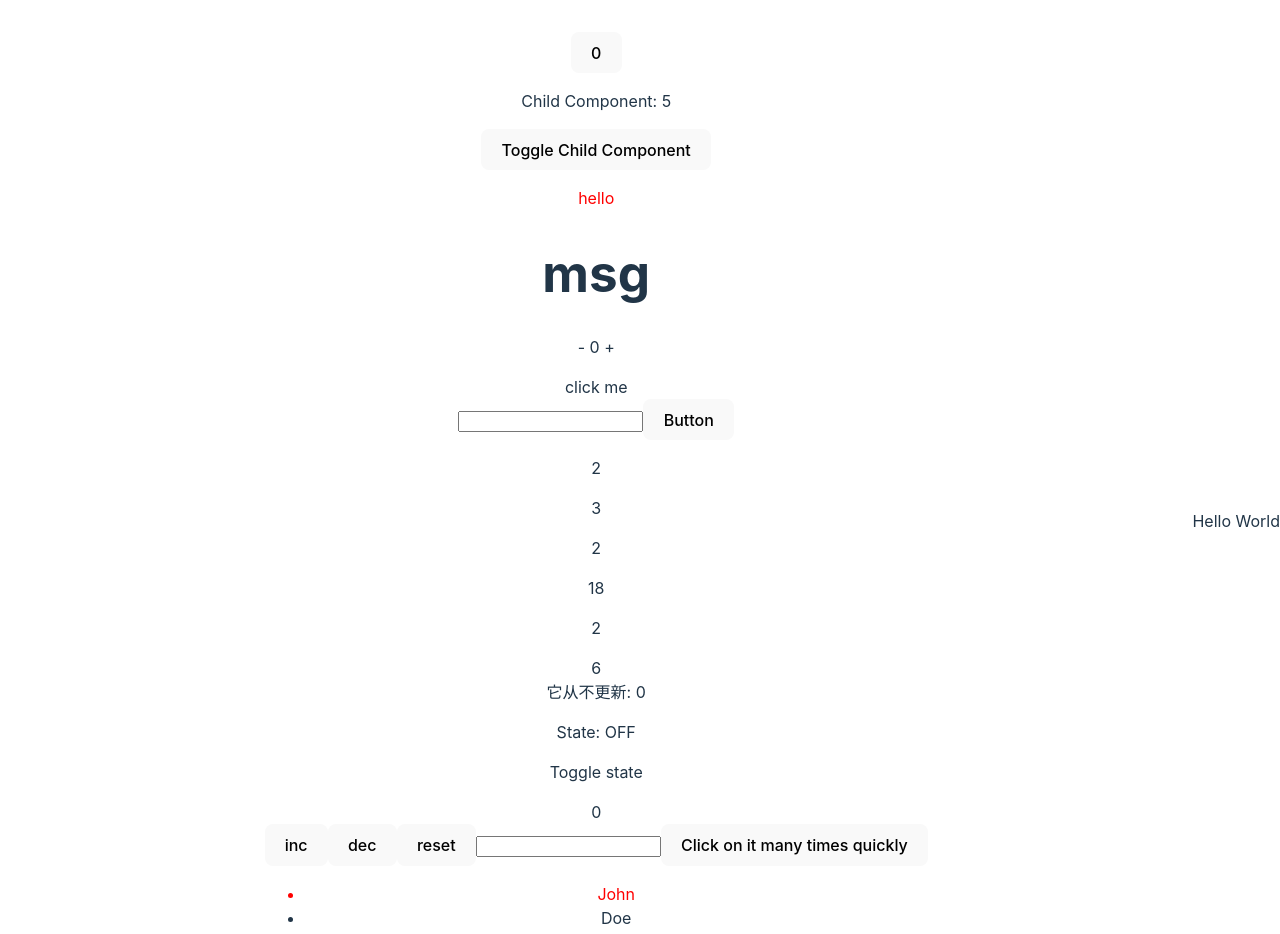
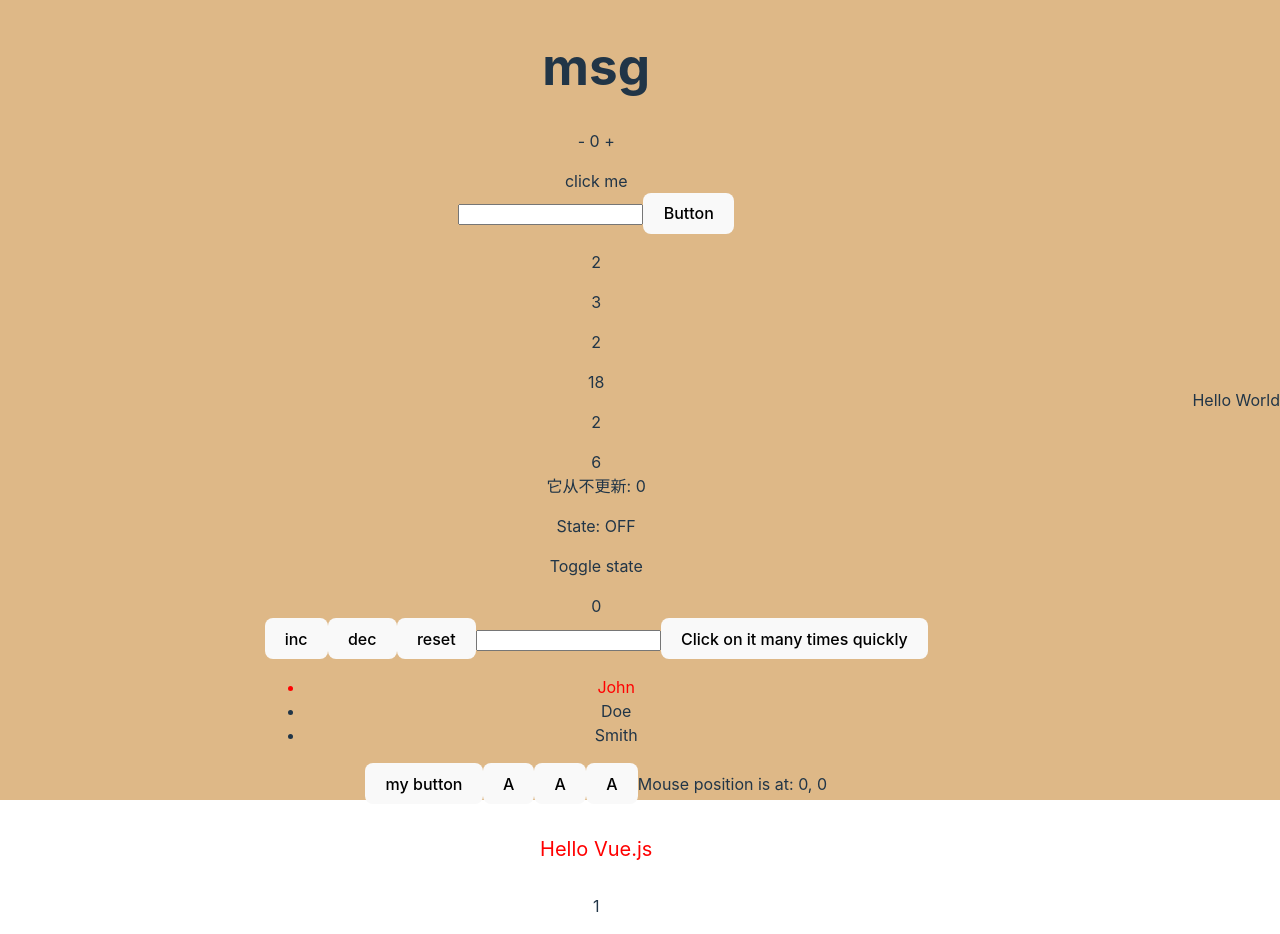
Before and after one commit to Alextt666/vue-challenge, a Vue app: page / in a window 1280 px wide. Shown: the top 934 px of the page. Built offline with nearby package versions, Linux system fonts and the light colour scheme.

Commit message:
modify:中等回答完毕

```diff
--- a/src/components/Dashbord.vue
+++ b/src/components/Dashbord.vue
@@ -41,6 +41,16 @@
   <FunctionalComp></FunctionalComp>
   <!-- 渲染函数 -->
   <RenderComp></RenderComp>
+  <!-- 按键修饰符 -->
+  <KeyModifiers></KeyModifiers>
+  <!-- 可组合函数 -->
+  <UseMouse></UseMouse>
+  <!-- 添加全局css -->
+  <GlobalCss></GlobalCss>
+  <!-- 原始值API  -->
+  <RawFamily></RawFamily>
+  <!-- EffectScope -->
+  <EffectScopeT></EffectScopeT>
 </template>
 <script setup>
 import NextTickT from "./NextTickT.vue";
@@ -64,6 +74,11 @@ import OwnDirective from "./OwnDirective.vue";
 import VDebounceClick from "./VDebounceClick.vue";
 import FunctionalComp from "./FunctionalComp.vue";
 import RenderComp from "./Renderer/index.vue";
+import KeyModifiers from "./KeyModifiers.vue";
+import UseMouse from "./UseMouse.vue";
+import GlobalCss from "./GlobalCss.vue";
+import RawFamily from "./RawFamily.vue";
+import EffectScopeT from "./EffectScopeT.vue";
 import { defineComponent } from "vue";
 defineComponent({
   NextTickT,
@@ -87,5 +102,10 @@ defineComponent({
   VDebounceClick,
   FunctionalComp,
   RenderComp,
+  KeyModifiers,
+  UseMouse,
+  GlobalCss,
+  RawFamily,
+  EffectScopeT,
 });
 </script>
--- /dev/null
+++ b/src/components/EffectScopeT.vue
@@ -0,0 +1,29 @@
+<script setup lang="ts">
+import { ref, computed, watch, watchEffect, effectScope } from "vue";
+
+const counter = ref(1);
+const doubled = computed(() => counter.value * 2);
+
+// 使用 `effectScope` API 使这些Effect效果在触发一次后停止
+
+const scope = effectScope();
+scope.run(() => {
+  watch(doubled, () => console.log(doubled.value));
+  watchEffect(() => console.log("Count: ", doubled.value));
+});
+
+counter.value = 2;
+scope.stop();
+
+setTimeout(() => {
+  counter.value = 4;
+});
+</script>
+
+<template>
+  <div>
+    <p>
+      {{ doubled }}
+    </p>
+  </div>
+</template>
--- /dev/null
+++ b/src/components/GlobalCss.vue
@@ -0,0 +1,20 @@
+<template>
+  <p>Hello Vue.js</p>
+</template>
+
+<style scoped>
+p {
+  font-size: 20px;
+  color: red;
+  text-align: center;
+  line-height: 50px;
+}
+
+/* 使其工作 */
+/* 添加global, 脱离scoped 进入全局 */
+:global(body) {
+  width: 100vw;
+  height: 100vh;
+  background-color: burlywood;
+}
+</style>
--- /dev/null
+++ b/src/components/KeyModifiers.vue
@@ -0,0 +1,29 @@
+<template>
+  <!-- 添加按键修饰符让即使 Alt 或 Shift 被一同按下时也会触发 -->
+  <button @click.ctrl="onClick1">A</button>
+
+  <!-- 添加按键修饰符让有且只有 Shift 被按下的时候才触发 -->
+  <button @click.shift.exact="onCtrlClick">A</button>
+
+  <!-- 添加按键修饰符让没有任何系统修饰符被按下的时候才触发 -->
+  <button @click.exact="onClick2">A</button>
+
+  <!-- 相关文档地址链接 -->
+  <!-- https://cn.vuejs.org/guide/essentials/event-handling.html#key-modifiers -->
+</template>
+<script>
+export default {
+  setup() {
+    const onClick1 = () => {
+      console.log("ctrl");
+    };
+    const onCtrlClick = () => {
+      console.log("shift only");
+    };
+    const onClick2 = () => {
+      console.log("nothing ");
+    };
+    return { onClick1, onClick2, onCtrlClick };
+  },
+};
+</script>
--- /dev/null
+++ b/src/components/RawFamily.vue
@@ -0,0 +1,29 @@
+<script setup lang="ts">
+import { reactive, isReactive, toRaw } from "vue";
+
+const state = { count: 1 };
+const reactiveState = reactive(state);
+
+/**
+ * 修改以下代码使输出为true
+ */
+console.log(toRaw(reactiveState) === state);
+
+/**
+ * 修改以下代码使输出为false
+ */
+const info = { count: 1 };
+const reactiveInfo = reactive(info);
+
+console.log('去除响应式',isReactive(toRaw(reactiveInfo)));
+console.log('原对象',isReactive(reactiveInfo));
+
+</script>
+
+<template>
+  <div>
+    <p>
+      {{ reactiveState.count }}
+    </p>
+  </div>
+</template>
--- /dev/null
+++ b/src/components/UseMouse.vue
@@ -0,0 +1,26 @@
+<script setup lang="ts">
+import { onMounted, onUnmounted, ref } from "vue";
+// Implement ...
+function useEventListener(target, event, callback) {
+  onMounted(() => {
+    target.addEventListener(event, callback);
+  });
+  onUnmounted(() => {
+    target.removeEventListener(event, callback);
+  });
+}
+
+// Implement ...
+function useMouse() {
+  const x = ref(0);
+  const y = ref(0);
+  useEventListener(window, "mousemove", (el) => {
+    x.value = el.clientX;
+    y.value = el.clientY;
+  });
+  return { x, y };
+}
+const { x, y } = useMouse();
+</script>
+
+<template>Mouse position is at: {{ x }}, {{ y }}</template>
```
